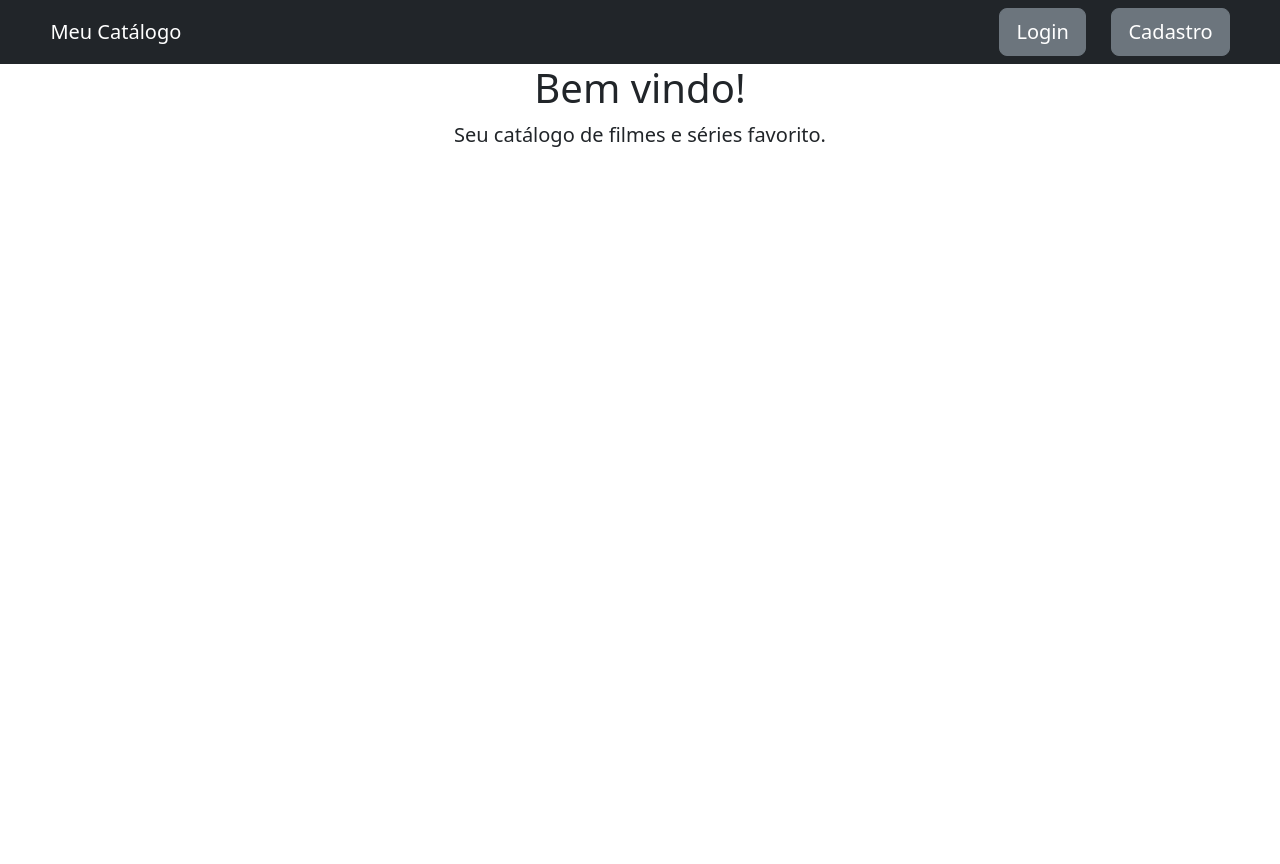
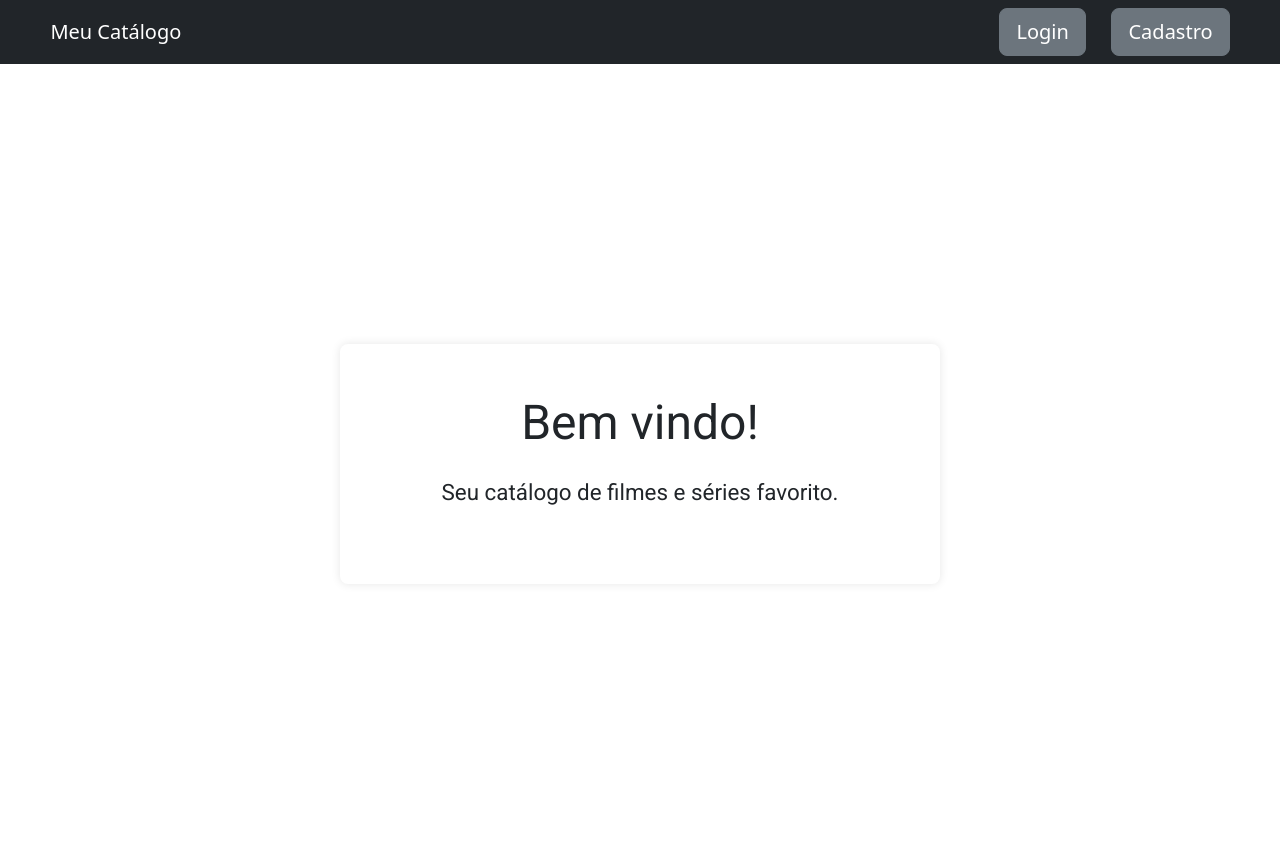
Before and after one commit to RebecaSousa0508/catalogo_filmes_0508, a Django app: page / in a window 1280 px wide. Before the commit the page ends 147 px from the top, so only its background shows below. Run offline with Django 4.2, Linux system fonts and the light colour scheme; some libraries are stand-ins or nearby versions.

Commit message:
ediçao
0808

```diff
--- a/catalogo/templates/base.html
+++ b/catalogo/templates/base.html
@@ -3,6 +3,9 @@
 <html lang="pt-br">
 
 <head>
+    <link rel="preconnect" href="https://fonts.googleapis.com">
+    <link rel="preconnect" href="https://fonts.gstatic.com" crossorigin>
+    <link href="https://fonts.googleapis.com/css2?family=Roboto:wght@400;700&display=swap" rel="stylesheet">
     <meta charset="UTF-8">
     <meta name="viewport" content="width=device-width, initial-scale=1.0">
     <title>Meu Catálogo - {%block title%}{%endblock%}</title>
--- a/catalogo/templates/catalogo/home.html
+++ b/catalogo/templates/catalogo/home.html
@@ -1,12 +1,50 @@
-
 {% extends "base.html" %}
 
 {% block title %}Página inicial{% endblock %}
 
 {% block content %}
-<blockquote class=" blockquote text-left">
-<h1 class="text-center">Bem vindo!</h1>
-<p class="text-center">Seu catálogo de filmes e séries favorito.</p>
 
-</blockquote>
-{% endblock%}
+<style>
+  /* Container principal que centraliza todo o conteúdo */
+  .container-full-height {
+    display: flex;
+    justify-content: center; /* Centraliza horizontalmente */
+    align-items: center; /* Centraliza verticalmente */
+    min-height: 100vh; /* Garante que o container ocupe a altura total da tela */
+    width: 100%;
+  }
+
+  /* O bloco de texto (o "quadrado") */
+  .text-block {
+    width: 100%;
+    max-width: 600px; /* Define uma largura máxima maior */
+    padding: 50px; /* Aumenta o preenchimento para parecer maior */
+    background: white;
+    border-radius: 8px;
+    box-shadow: 0 0 10px rgba(0,0,0,0.1);
+    text-align: center;
+  }
+
+  .text-block h1 {
+    margin-bottom: 1.5rem;
+    font-weight: 400;
+    /* Aplica a fonte Comic Relief para o título */
+    font-family: 'Roboto', sans-serif;
+    font-size: 3.0rem;
+}
+  .text-block p {
+    margin-bottom: 1.5rem;
+    font-weight: 400;
+    font-size: 1.4rem;
+    font-family: 'Roboto', sans-serif;
+  }
+</style>
+
+<div class="container-full-height">
+  <div class="text-block">
+    <h1>Bem vindo!</h1>
+    <p>Seu catálogo de filmes e séries favorito.</p>
+  </div>
+</div>
+
+{% endblock %}
```
Also changed, not shown: catalogo/templates/catalogo/login.html (+45 -11 lines).
